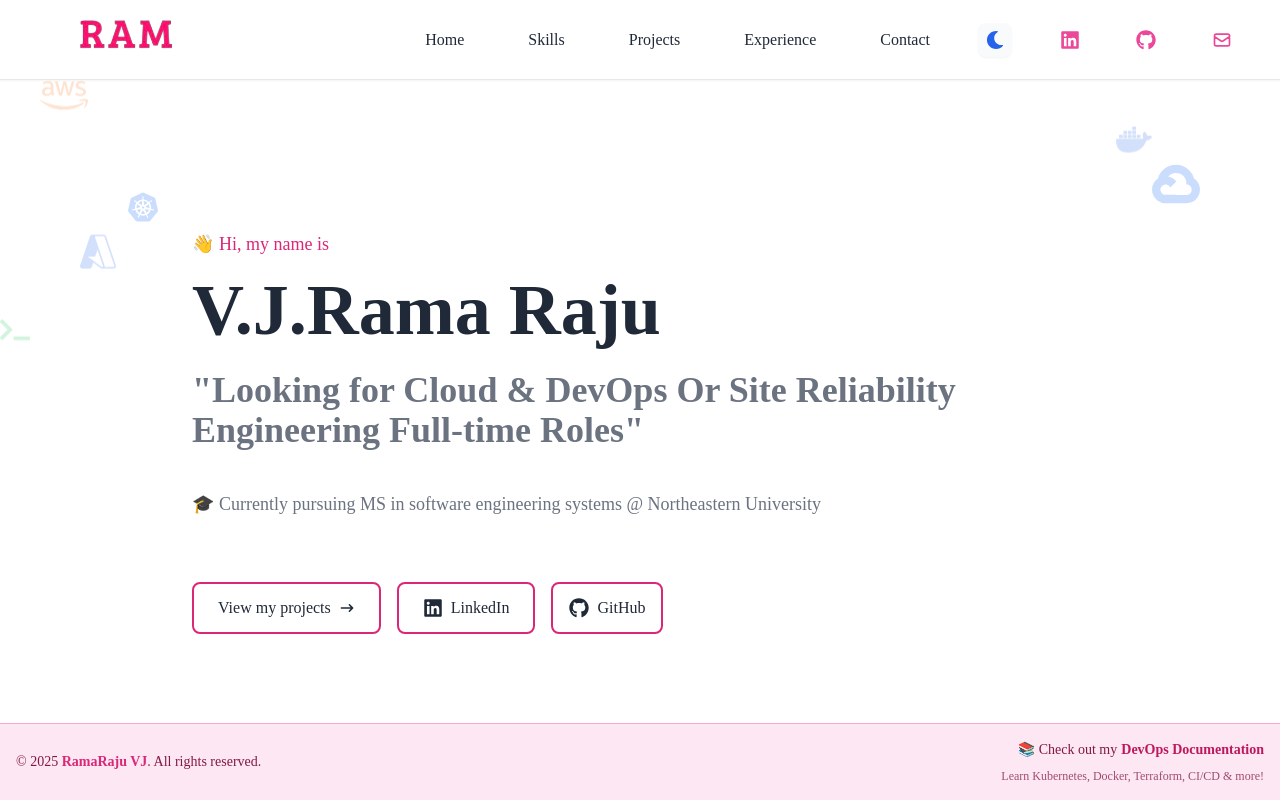
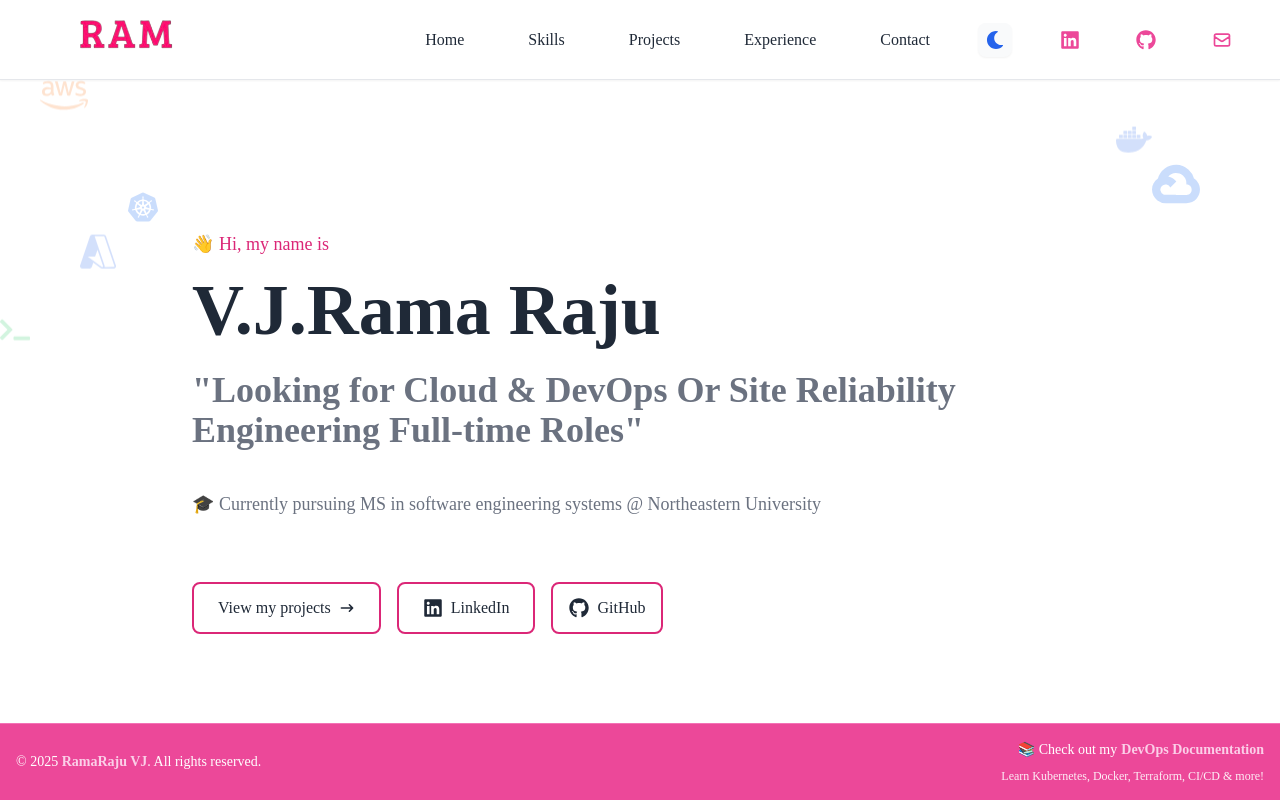
Before and after one commit to RamaRaju-vj/portfolio, a React (Create React App) app: page / in a window 1280 px wide. Shown: the top 800 px of the page. Built offline with nearby package versions, Linux system fonts and the light colour scheme.

Commit message:
Update footer to use vibrant pink color matching the image reference

```diff
--- a/src/components/Footer.jsx
+++ b/src/components/Footer.jsx
@@ -30,15 +30,15 @@ const Footer = () => {
       isVisible ? 'translate-y-0 opacity-100' : 'translate-y-full opacity-0'
     } ${
       theme === 'dark'
-        ? 'bg-pink-900 text-white border-pink-700'
-        : 'bg-pink-100 text-pink-900 border-pink-300'
+        ? 'bg-pink-600 text-white border-pink-500'
+        : 'bg-pink-500 text-white border-pink-400'
     }`}>
       <div className="max-w-7xl mx-auto">
         <div className="flex flex-col sm:flex-row items-center justify-between gap-4">
           {/* Copyright Section */}
           <div className="text-center sm:text-left">
             <p className="text-sm font-medium">
-              © {currentYear} <span className="font-bold text-pink-600 dark:text-pink-400">RamaRaju VJ</span>. All rights reserved.
+              © {currentYear} <span className="font-bold text-pink-200">RamaRaju VJ</span>. All rights reserved.
             </p>
           </div>
 
@@ -50,16 +50,12 @@ const Footer = () => {
                 href="https://docs.ramaraju-vj.engineer/"
                 target="_blank"
                 rel="noopener noreferrer"
-                className={`ml-1 font-semibold hover:underline transition-all duration-200 ${
-                  theme === 'dark'
-                    ? 'text-pink-300 hover:text-pink-200'
-                    : 'text-pink-700 hover:text-pink-800'
-                }`}
+                className="ml-1 font-semibold text-pink-200 hover:text-white hover:underline transition-all duration-200"
               >
                 DevOps Documentation
               </a>
             </p>
-            <p className="text-xs opacity-75">
+            <p className="text-xs opacity-90">
               Learn Kubernetes, Docker, Terraform, CI/CD & more!
             </p>
           </div>
@@ -67,23 +63,19 @@ const Footer = () => {
 
         {/* Mobile Responsive Layout */}
         <div className={`mt-4 pt-4 border-t sm:hidden ${
-          theme === 'dark' ? 'border-pink-600' : 'border-pink-300'
+          theme === 'dark' ? 'border-pink-500' : 'border-pink-400'
         }`}>
           <div className="text-center space-y-2">
             <p className="text-sm font-medium">
-              © {currentYear} <span className="font-bold text-pink-600 dark:text-pink-400">RamaRaju VJ</span>
+              © {currentYear} <span className="font-bold text-pink-200">RamaRaju VJ</span>
             </p>
-            <p className="text-xs opacity-75">
+            <p className="text-xs opacity-90">
               📚 Visit my{' '}
               <a
                 href="https://docs.ramaraju-vj.engineer/"
                 target="_blank"
                 rel="noopener noreferrer"
-                className={`font-semibold hover:underline ${
-                  theme === 'dark'
-                    ? 'text-pink-300 hover:text-pink-200'
-                    : 'text-pink-700 hover:text-pink-800'
-                }`}
+                className="font-semibold text-pink-200 hover:text-white hover:underline"
               >
                 DevOps Docs
               </a>
```
Also changed, not shown: 12 other files (tests, documents, lock files or other folders).
